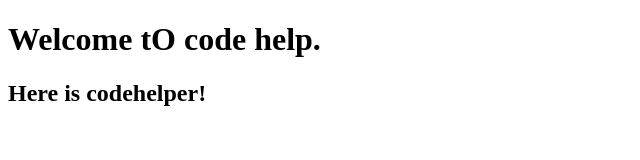
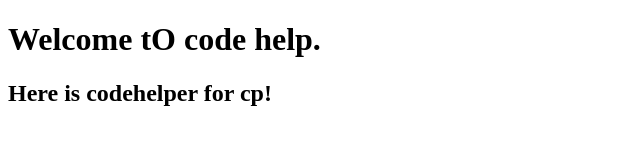
Before and after one commit to wilsonlogo/localrepo, a plain HTML site: page index.html in a window 1280 px wide. Shown: the full height of the page, 0-640 px from the left. Drawn offline with Linux system fonts and the light colour scheme.

Commit message:
cp practice

```diff
--- a/index.html
+++ b/index.html
@@ -7,6 +7,6 @@
 </head>
 <body>
     <h1>Welcome tO code help.</h1>
-    <h2>Here is codehelper!</h2>
+    <h2>Here is codehelper for cp!</h2>
 </body>
 </html>
```
